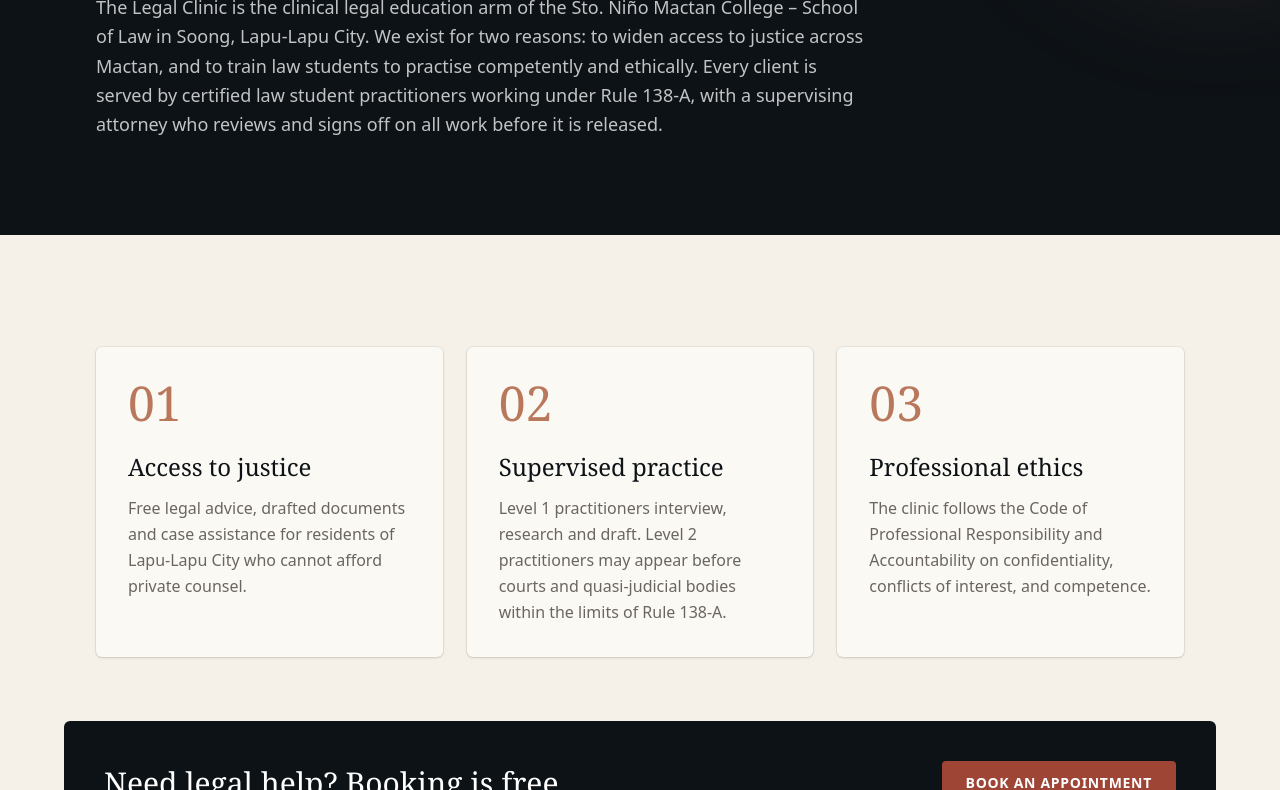
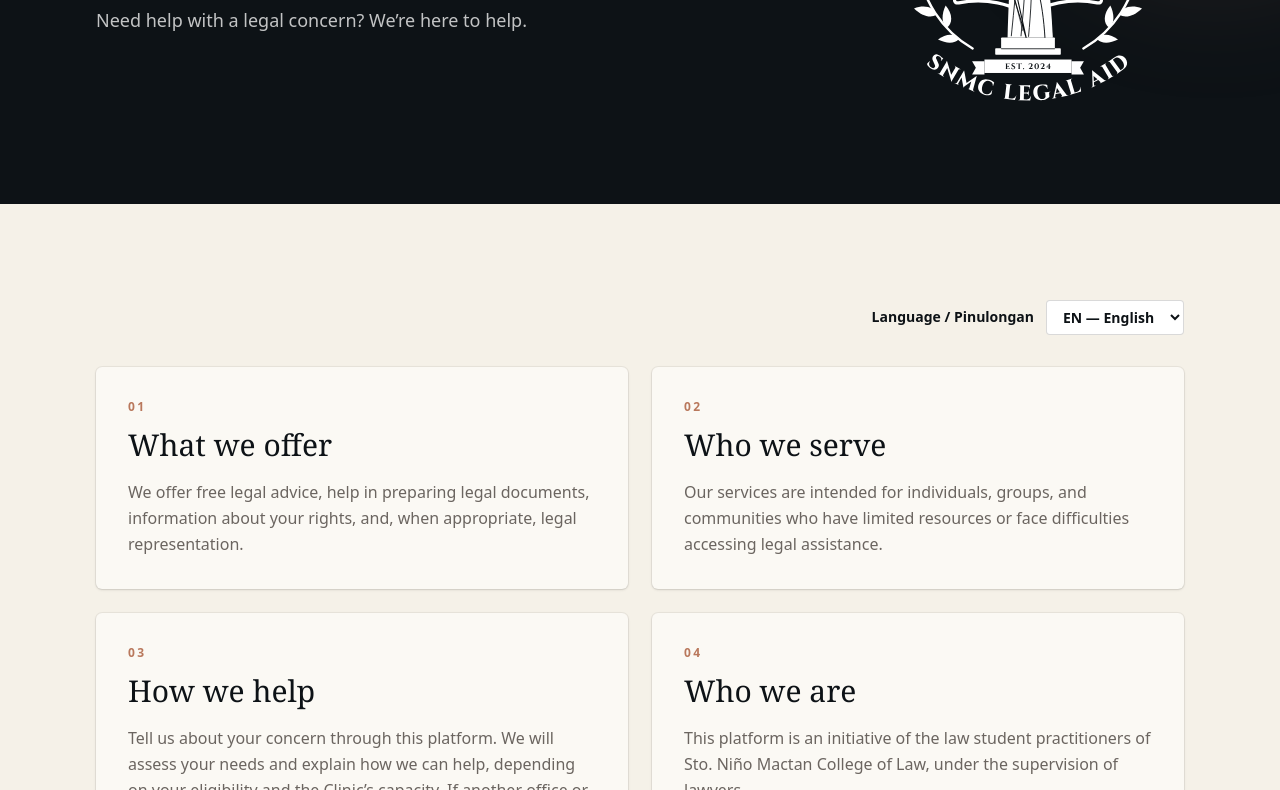
Before and after one commit to openlawph/snmc-clep-landing, a plain HTML site: page about.html in a window 1280 px wide. Shown: the part 344-1134 px from the top of the page. Drawn offline with nearby package versions, Linux system fonts and the light colour scheme; no server answers.

Commit message:
Add About Us page (EN / VS) from the About the Clinic document; link it in the footer
Co-Authored-By: Claude Sonnet 5.5 <noreply@anthropic.com>

```diff
--- a/about.html
+++ b/about.html
@@ -4,7 +4,7 @@
   <meta charset="UTF-8">
   <meta name="viewport" content="width=device-width, initial-scale=1.0">
   <title>About Us · SNMC Law Legal Clinic</title>
-  <meta name="description" content="The Legal Clinic is the clinical legal education arm of Sto. Niño Mactan College – School of Law in Soong, Lapu-Lapu City.">
+  <meta name="description" content="Free legal advice, help preparing legal documents, information about your rights and, when appropriate, legal representation, from the law student practitioners of Sto. Niño Mactan College of Law, under the supervision of lawyers.">
 
   <!-- ===== Shared head: keep identical on every page ===== -->
   <!-- Where this page may load scripts, styles, images and data from. Add a host here when you add a CDN library or API (README → "Security"). -->
@@ -25,39 +25,67 @@
   <script src="assets/js/components/page-intro.js" defer></script>
   <script src="assets/js/components/legal-notice.js" defer></script>
   <script src="assets/js/components/contact-info.js" defer></script>
+  <script src="assets/js/i18n.js" defer></script><!-- page-specific: EN / VS translation helpers -->
+  <script src="assets/js/i18n-about-vs.js" defer></script><!-- page-specific: Bisaya wording for this page -->
   <script src="https://cdn.jsdelivr.net/npm/alpinejs@3.17.5/dist/cdn.min.js" integrity="sha384-FYLKjwG3aohNhNZoVG8sY/5ntunm+MqylL90Q+rT3OM7AwV9/BKFjk/RjoIpIgsI" crossorigin="anonymous" defer></script>
   <!-- ===== /Shared head ===== -->
 </head>
 <body class="bg-cream text-ink">
   <site-header active="about"></site-header>
 
-  <main>
-    <page-intro eyebrow="About the clinic" title="The clinical legal education arm of the School of Law">
-      <p>The Legal Clinic is the clinical legal education arm of the Sto. Niño Mactan College – School of Law in Soong, Lapu-Lapu City. We exist for two reasons: to widen access to justice across Mactan, and to train law students to practise competently and ethically. Every client is served by certified law student practitioners working under Rule 138-A, with a supervising attorney who reviews and signs off on all work before it is released.</p>
+  <!--
+    About the clinic. Wording is from the "About the Clinic" document (English + Bisaya); the Bisaya is in
+    assets/js/i18n-about-vs.js, keyed by the English exactly as it is written here (x-t, see assets/js/i18n.js).
+  -->
+  <!-- x-data here so the translated text (x-t) is processed -->
+  <main x-data>
+    <page-intro eyebrow="SNMC Law Legal Clinic" title="About the clinic" logo i18n>
+      <p x-t>Need help with a legal concern? We’re here to help.</p>
     </page-intro>
 
-    <section class="py-20 sm:py-28">
-      <div class="container-site grid gap-6 md:grid-cols-3">
-        <article class="card transition duration-300 hover:-translate-y-1 hover:shadow-lg" data-reveal>
-          <p class="font-display text-5xl text-copper">01</p>
-          <h2 class="mt-6 text-2xl">Access to justice</h2>
-          <p class="mt-3 leading-relaxed text-muted">Free legal advice, drafted documents and case assistance for residents of Lapu-Lapu City who cannot afford private counsel.</p>
+    <section class="py-16 sm:py-24">
+      <!-- Language: the same setting as the booking form's picker ($store.i18n.lang), remembered in this browser -->
+      <div class="container-site mb-8 flex flex-wrap items-center justify-end gap-3">
+        <label for="lang-about" class="text-sm font-semibold">Language / Pinulongan</label>
+        <select id="lang-about" x-model="$store.i18n.lang" class="rounded-sm border border-black/15 bg-white px-3 py-1.5 text-sm font-semibold text-ink focus:border-copper focus:outline-none focus:ring-2 focus:ring-copper/30">
+          <option value="en">EN — English</option>
+          <option value="vs">VS — Visaya</option>
+        </select>
+      </div>
+
+      <div class="container-site grid gap-6 md:grid-cols-2">
+        <article class="card" data-reveal>
+          <p class="eyebrow">01</p>
+          <h2 class="mt-3 text-3xl" x-t>What we offer</h2>
+          <p class="mt-4 leading-relaxed text-muted" x-t>We offer free legal advice, help in preparing legal documents, information about your rights, and, when appropriate, legal representation.</p>
         </article>
-        <article class="card transition duration-300 hover:-translate-y-1 hover:shadow-lg" data-reveal data-reveal-delay="120">
-          <p class="font-display text-5xl text-copper">02</p>
-          <h2 class="mt-6 text-2xl">Supervised practice</h2>
-          <p class="mt-3 leading-relaxed text-muted">Level 1 practitioners interview, research and draft. Level 2 practitioners may appear before courts and quasi-judicial bodies within the limits of Rule 138-A.</p>
+        <article class="card" data-reveal data-reveal-delay="120">
+          <p class="eyebrow">02</p>
+          <h2 class="mt-3 text-3xl" x-t>Who we serve</h2>
+          <p class="mt-4 leading-relaxed text-muted" x-t>Our services are intended for individuals, groups, and communities who have limited resources or face difficulties accessing legal assistance.</p>
         </article>
-        <article class="card transition duration-300 hover:-translate-y-1 hover:shadow-lg" data-reveal data-reveal-delay="240">
-          <p class="font-display text-5xl text-copper">03</p>
-          <h2 class="mt-6 text-2xl">Professional ethics</h2>
-          <p class="mt-3 leading-relaxed text-muted">The clinic follows the Code of Professional Responsibility and Accountability on confidentiality, conflicts of interest, and competence.</p>
+        <article class="card" data-reveal>
+          <p class="eyebrow">03</p>
+          <h2 class="mt-3 text-3xl" x-t>How we help</h2>
+          <p class="mt-4 leading-relaxed text-muted" x-t>Tell us about your concern through this platform. We will assess your needs and explain how we can help, depending on your eligibility and the Clinic’s capacity. If another office or agency can better assist you, we will guide you to the right office or agency.</p>
+        </article>
+        <article class="card" data-reveal data-reveal-delay="120">
+          <p class="eyebrow">04</p>
+          <h2 class="mt-3 text-3xl" x-t>Who we are</h2>
+          <p class="mt-4 leading-relaxed text-muted" x-t>This platform is an initiative of the law student practitioners of Sto. Niño Mactan College of Law, under the supervision of lawyers.</p>
         </article>
       </div>
 
-      <div class="container-site mt-16 flex flex-col items-start justify-between gap-6 rounded-md bg-ink p-8 text-white sm:flex-row sm:items-center sm:p-10" data-reveal>
-        <p class="font-display text-2xl sm:text-3xl">Need legal help? Booking is free.</p>
-        <a href="index.html" class="btn btn-primary shrink-0">Book an appointment</a>
+      <!-- Lead into the booking form -->
+      <div class="container-site mt-16" data-reveal>
+        <div class="flex flex-col gap-8 rounded-md bg-ink p-8 text-white sm:p-10 lg:flex-row lg:items-center lg:justify-between">
+          <h2 class="max-w-2xl text-2xl sm:text-3xl" x-t>Need help? Email or book an appointment online.</h2>
+          <div class="flex shrink-0 flex-col gap-3 sm:flex-row">
+            <a href="index.html" class="btn btn-primary" x-t>Book an appointment</a>
+            <a href="mailto:legal-clinic@snmclaw.com" class="btn border border-white/40 text-white hover:border-white hover:bg-white/10 active:bg-white/20"><span x-t>Email the clinic</span></a>
+          </div>
+        </div>
+        <p class="mt-6 text-center font-display text-lg text-muted">The law is for all.</p>
       </div>
     </section>
   </main>
--- a/assets/js/components/site-footer.js
+++ b/assets/js/components/site-footer.js
@@ -28,6 +28,7 @@ customElements.define('site-footer', class extends HTMLElement {
           <div class="container-site flex flex-col gap-3 py-5 text-xs sm:flex-row sm:items-center sm:justify-between">
             <p>&copy; ${year} ${school}. Legal services are free of charge.</p>
             <div class="flex gap-5">
+              <a href="about.html" class="hover:text-white">About Us</a>
               <a href="faq.html" class="hover:text-white">FAQs</a>
               <!-- TODO: point these at the real Terms and Privacy pages when they exist -->
               <a href="#" class="hover:text-white">Terms &amp; Support</a>
--- /dev/null
+++ b/assets/js/i18n-about-vs.js
@@ -0,0 +1,29 @@
+/*
+ * VS (Visayan / Cebuano / Bisaya) wording for the About page (about.html), keyed by the English text.
+ * Used by assets/js/i18n.js. Missing entries show in English.
+ *
+ * The paragraphs and the page title are from the Bisaya side of the "About the Clinic" document.
+ * The four card headings ("What we offer", "How we help", "Who we are"; "Who we serve" is the one the booking
+ * page already uses) are short labels that are not in that document: please have a native speaker on the
+ * clinic team check them. The last block is the same wording as the contact band on the FAQ page.
+ * The left side must match the English in about.html exactly (spaces collapsed); edit the right side only.
+ */
+window.I18N_STRINGS = window.I18N_STRINGS || {};
+window.I18N_STRINGS.vs = Object.assign(window.I18N_STRINGS.vs || {}, {
+  "SNMC Law Legal Clinic": "SNMC Law Legal Clinic",
+  "About the clinic": "Bahin sa Klinika",
+  "Need help with a legal concern? We’re here to help.": "Aduna ba moy legal nga problema o pangutana? Ania kami aron motabang.",
+
+  "What we offer": "Unsay among gitanyag",
+  "We offer free legal advice, help in preparing legal documents, information about your rights, and, when appropriate, legal representation.": "Naghatag kami og libreng legal nga tambag, tabang sa pag-andam og legal nga mga dokumento, impormasyon bahin sa inyong mga katungod, ug, kon angay, pagrepresentar sa inyong kaso.",
+  "Who we serve": "Kinsa ang among gisilbihan",
+  "Our services are intended for individuals, groups, and communities who have limited resources or face difficulties accessing legal assistance.": "Ang among serbisyo alang sa mga indibidwal, grupo, ug komunidad nga limitado ang pinansyal nga kahinguhaan o naglisod sa pagkuha og legal nga tabang.",
+  "How we help": "Unsaon namo pagtabang",
+  "Tell us about your concern through this platform. We will assess your needs and explain how we can help, depending on your eligibility and the Clinic’s capacity. If another office or agency can better assist you, we will guide you to the right office or agency.": "Isugilon kanamo ang inyong pangutanang legal pinaagi niini nga plataporma. Among susihon ang inyong panginahanglan ug ipasabot kon unsang tabang ang among mahatag, depende sa inyong kwalipikasyon ug sa kapasidad sa Klinika. Kon adunay laing opisina o ahensiya nga mas makatabang kaninyo, among susihon kon asa kamo mahimong moduol.",
+  "Who we are": "Kinsa kami",
+  "This platform is an initiative of the law student practitioners of Sto. Niño Mactan College of Law, under the supervision of lawyers.": "Kini nga plataporma usa ka inisyatiba sa mga law student practitioner sa Sto. Niño Mactan College of Law, nga gigiyahan ug mga abogado.",
+
+  "Need help? Email or book an appointment online.": "Kinahanglan og tabang? Mag-email o mag-book og appointment online.",
+  "Book an appointment": "Pagpa-iskedyul og konsulta",
+  "Email the clinic": "I-email ang klinika",
+});
```
Also changed, not shown: 1 other file.
